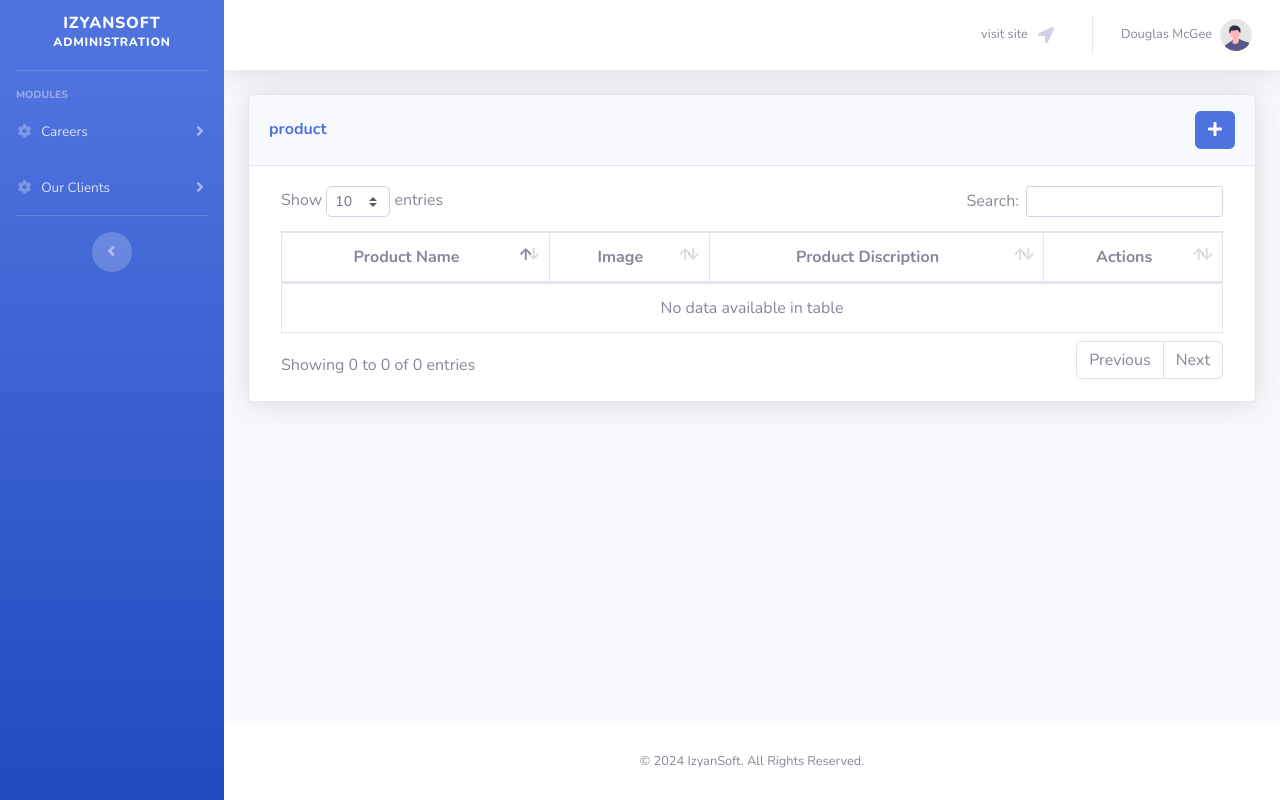
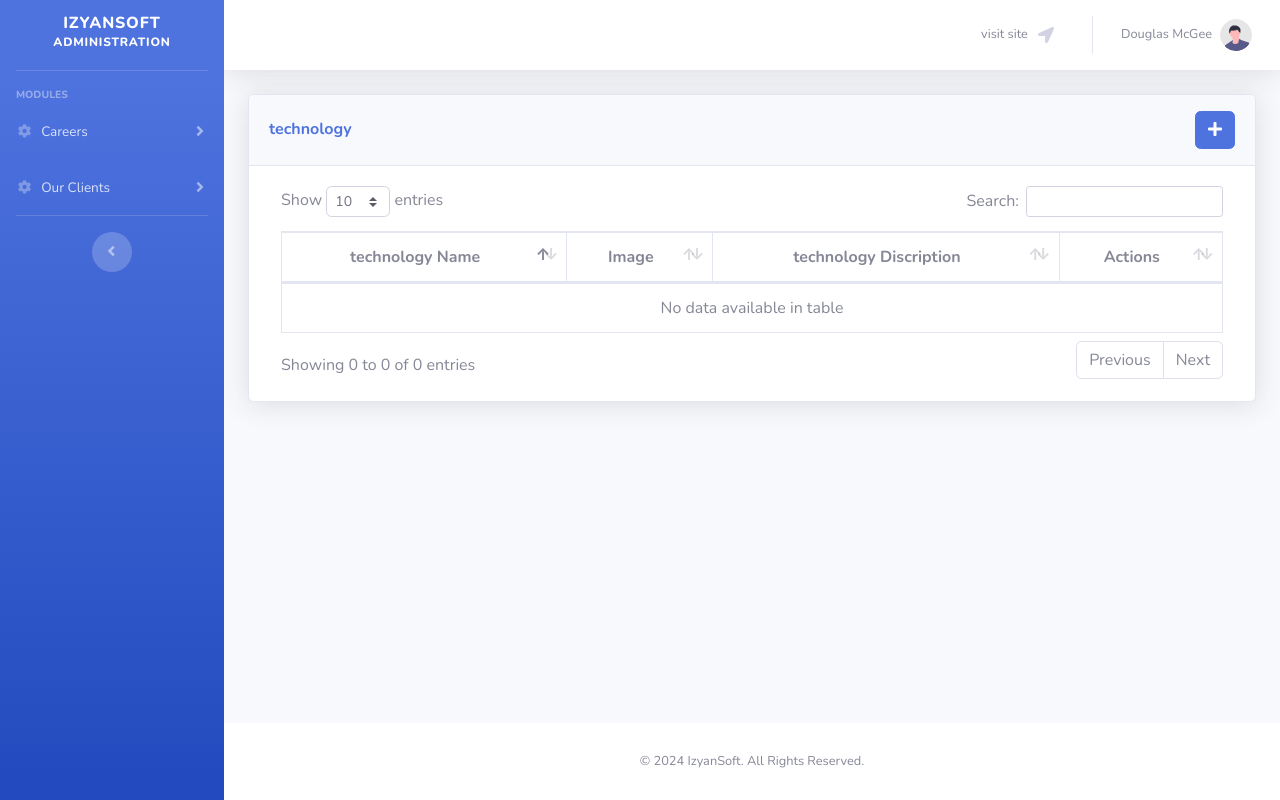
Before and after one commit to zubairshakoorarbisoft/website_platform, a Django app: page /portal/technology/ in a window 1280 px wide. Run offline with Django 4.2, Linux system fonts and the light colour scheme; data that the repository does not hold is empty; some libraries are stand-ins or nearby versions.

```diff
--- a/website/technologies/templates/technologies/technologies_confirm_delete.html
+++ b/website/technologies/templates/technologies/technologies_confirm_delete.html
@@ -6,12 +6,12 @@
             <h6 class="m-0 font-weight-bold text-primary">Confirm Delete</h6>
         </div>
         <div class="card-body">
-            <p>Are you sure you want to delete {{products.company_name}} job?</p>
+            <p>Are you sure you want to delete {{technologys.company_name}} job?</p>
             <form method="post" class="user">
                 {% csrf_token %}
                 <div class="form-group row">
                     <div class="col-sm-6">
-                        <a href="{% url 'product_list'%}" class="btn btn-primary btn-user btn-block" >Back</a>
+                        <a href="{% url 'technology_list'%}" class="btn btn-primary btn-user btn-block" >Back</a>
                     </div>
                     <div class="col-sm-6">
                         <input type="submit" class="btn btn-primary btn-user btn-block" value="Yes">
--- a/website/technologies/templates/technologies/technologies_list.html
+++ b/website/technologies/templates/technologies/technologies_list.html
@@ -5,8 +5,8 @@
 <div class="card shadow mb-4">
   <div class="card-header py-3">
       <h6 class="m-0 font-weight-bold text-primary d-flex justify-content-between align-items-center">
-          <span>product</span>
-          <a href="{% url 'create_product' %}"  class="btn btn-primary ml-auto"><i class="fa fa-plus"></i></a>
+          <span>technology</span>
+          <a href="{% url 'create_technology' %}"  class="btn btn-primary ml-auto"><i class="fa fa-plus"></i></a>
       </h6>
   </div>
   <div class="card-body">
@@ -20,26 +20,26 @@
               </div>
           {% endfor %}
           <div class="col-lg-12">
-              <table class="table table-bordered" id="products" width="100%" cellspacing="0">
+              <table class="table table-bordered" id="technologys" width="100%" cellspacing="0">
                   <thead>
                       <tr>
-                          <th class="text-center">Product Name</th>
+                          <th class="text-center">technology Name</th>
                           <th class="text-center">Image</th>
-                          <th class="text-center">Product Discription</th>
+                          <th class="text-center">technology Discription</th>
                           <th class="text-center">Actions</th>
                       </tr>
                   </thead>
                   <tbody>
-                      {% for i in products %}
+                      {% for i in technologys %}
                           <tr>
-                              <td><a href="{% url 'product_detail' pk=i.pk %}">{{ i.product_name }}</a></td>
-                              <td class="text-center">{{ i.product_image }}</td>
-                              <td class="text-center">{{ i.product_discription | truncatewords:5 }}</td>
+                              <td><a href="{% url 'technology_detail' pk=i.pk %}">{{ i.technology_name }}</a></td>
+                              <td class="text-center">{{ i.technology_image }}</td>
+                              <td class="text-center">{{ i.technology_discription | truncatewords:5 }}</td>
                               <td class="text-center">
-                                  <a href="{% url 'edit_product' pk=i.pk %}">
+                                  <a href="{% url 'edit_technology' pk=i.pk %}">
                                       <i class="fas fa-edit"></i>
                                   </a>
-                                  <a href="{% url 'delete_product' pk=i.pk %}">
+                                  <a href="{% url 'delete_technology' pk=i.pk %}">
                                       <i class="fas fa-trash-alt"></i>
                                   </a>
                               </td>
@@ -56,7 +56,7 @@
 <!-- Your DataTables initialization script -->
 <script>
 $(document).ready(function() {
-  $('#products').DataTable();
+  $('#technologys').DataTable();
 });
 </script>
 
```
Also changed, not shown: website/technologies/templates/technologies/technologies_detail.html (+11 -11 lines), website/technologies/templates/technologies/technologies_form.html (+13 -13 lines), website/technologies/migrations/0001_initial.py (added), website/website_platform.sqlite3.
